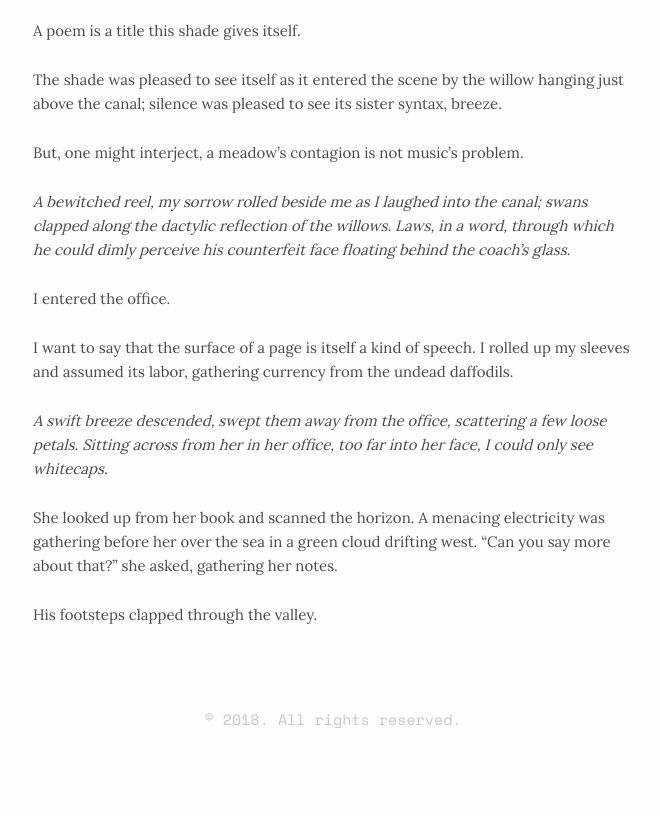
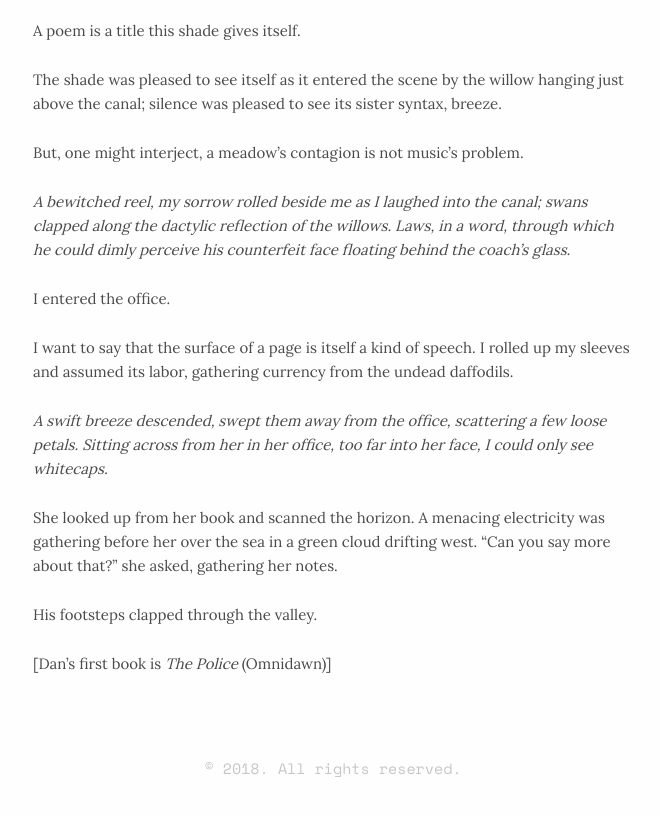
Before and after one commit to brandonkreitler/brandonkreitler.github.io, a Jekyll site: the page built from _posts/2018-03-05-Poppick-Therapy.md, in a window 1280 px wide and 900 px high, scrolled down 3599 px. Shown: the top 816 px of the window, without its empty margins (307-967 px from the left). Built offline with Jekyll 4.4.1, drawn with Linux system fonts in a browser that asks for light colours.

Commit message:
Update 2018-03-05-Poppick-Therapy.md

```diff
--- a/_posts/2018-03-05-Poppick-Therapy.md
+++ b/_posts/2018-03-05-Poppick-Therapy.md
@@ -97,3 +97,5 @@ _A swift breeze descended, swept them away from the office, scattering a few loo
 She looked up from her book and scanned the horizon. A menacing electricity was gathering before her over the sea in a green cloud drifting west. “Can you say more about that?” she asked, gathering her notes.
 
 His footsteps clapped through the valley.
+
+[Dan's first book is _The Police_ (Omnidawn)]
```
